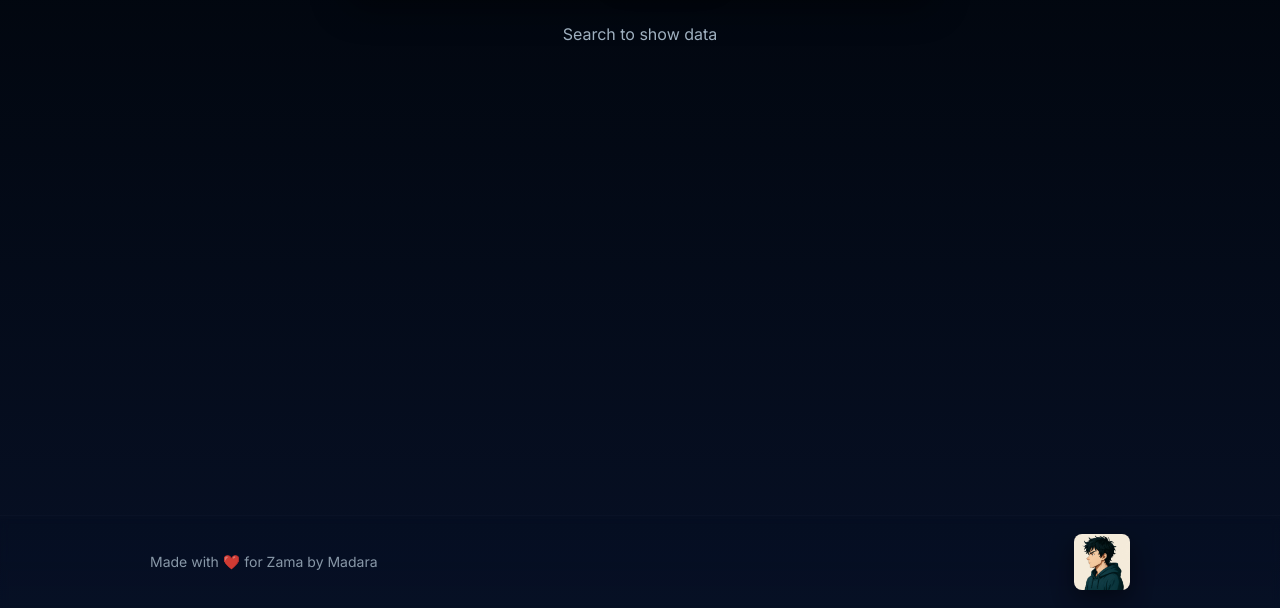
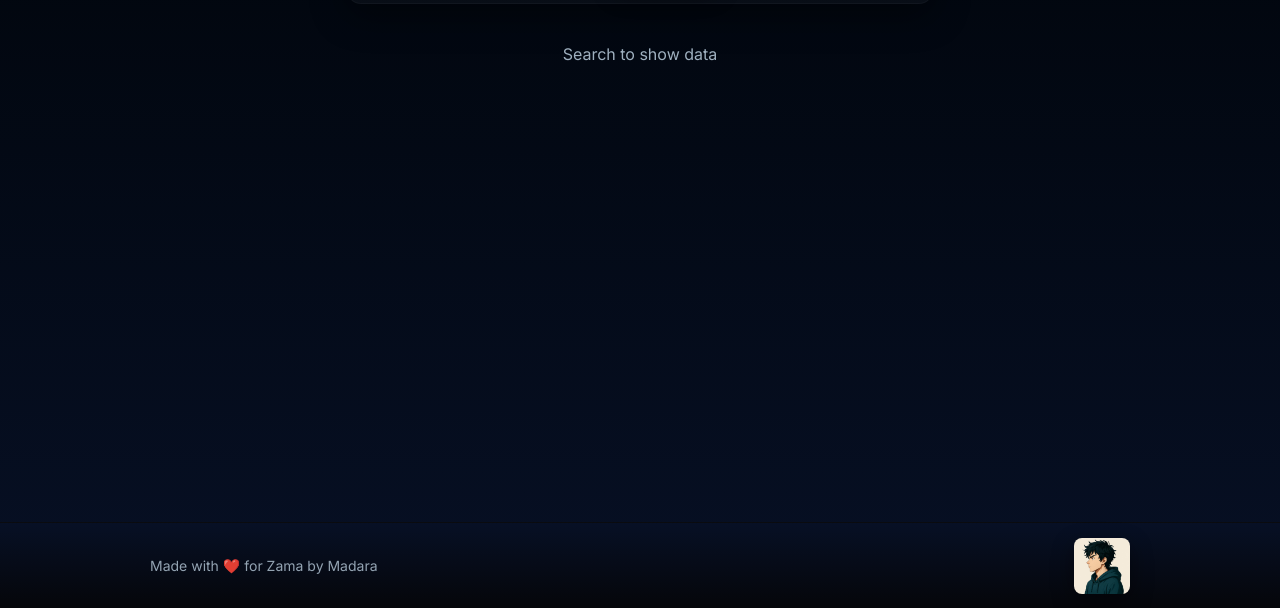
Before and after one commit to madara4356/zama-rank, a website: page public/index.html in a window 1280 px wide. Shown: the part 192-800 px from the top of the page. Drawn offline with Linux system fonts and the light colour scheme.

Commit message:
Update index.html

```diff
--- a/public/index.html
+++ b/public/index.html
@@ -3,7 +3,7 @@
 <head>
 <meta charset="utf-8" />
 <meta name="viewport" content="width=device-width,initial-scale=1" />
-<title>ZAMA RANK — footer no-overlap</title>
+<title>ZAMA RANK — footer fixed + safe padding</title>
 <link href="https://fonts.googleapis.com/css2?family=Inter:wght@400;600;700;800&display=swap" rel="stylesheet">
 <style>
   :root{
@@ -12,17 +12,18 @@
     --muted:#9fb0bf;
     --accent1:#ffd24b; --accent2:#ff6b6b;
     --text:#eaf3fb; --ok:#3ee6a8; --bad:#ff7b7b;
-    --footer-h:86px;
+    --footer-h:86px; /* default footer height used for padding */
   }
+
   *{box-sizing:border-box}
   html,body{height:100%;margin:0;padding:0;background:linear-gradient(180deg,var(--bg1),var(--bg2));}
   body{font-family:Inter,system-ui,-apple-system,Segoe UI,Roboto,Arial;color:var(--text);-webkit-font-smoothing:antialiased;line-height:1.25;}
 
-  /* layout */
+  /* Layout */
   #app{min-height:100vh;display:flex;flex-direction:column;}
-  .wrap{max-width:980px;margin:18px auto;padding:18px;flex:1;display:flex;flex-direction:column;transition:padding-bottom .12s ease;}
+  .wrap{max-width:980px;margin:18px auto;padding:18px;flex:1;display:flex;flex-direction:column;gap:12px;transition:padding-bottom .12s ease;}
 
-  .topbar{display:flex;align-items:center;gap:14px;margin-bottom:10px}
+  .topbar{display:flex;align-items:center;gap:14px;margin-bottom:6px}
   .logo{width:56px;height:56px;border-radius:12px;overflow:hidden;background:linear-gradient(135deg,var(--accent1),var(--accent2));display:flex;align-items:center;justify-content:center;box-shadow:0 8px 30px rgba(2,6,12,0.6)}
   .logo img{width:100%;height:100%;object-fit:cover;display:none}
   .logoFallback{width:72%;height:72%;display:flex;align-items:center;justify-content:center}
@@ -41,7 +42,7 @@
   .btn-clear{background:transparent;border:1px solid rgba(255,255,255,0.04);color:var(--muted)}
   .btn-share{background:linear-gradient(90deg,var(--accent1),var(--accent2)); color:#061020;}
 
-  .results{margin-top:18px;display:grid;grid-template-columns:repeat(auto-fit,minmax(260px,1fr));gap:14px;align-items:start}
+  .results{margin-top:6px;display:grid;grid-template-columns:repeat(auto-fit,minmax(260px,1fr));gap:14px;align-items:start}
   .card{background:linear-gradient(180deg, rgba(255,255,255,0.016), rgba(255,255,255,0.01));padding:16px;border-radius:12px;border:1px solid rgba(255,255,255,0.03);box-shadow:0 8px 30px rgba(2,6,12,0.6)}
   .card h3{margin:0 0 8px;font-size:14px;font-weight:700;color:#dfeff9}
   .row{display:flex;justify-content:space-between;align-items:center;margin:6px 0}
@@ -53,20 +54,18 @@
   .ms-change{display:inline-flex;gap:8px;align-items:center;font-weight:700;white-space:nowrap}
   .ms-change.up{color:var(--ok)} .ms-change.down{color:var(--bad)}
 
-  /* FOOTER — normal flow (not fixed/sticky) so it cannot overlay content */
+  /* Fixed footer — but page content gets exact bottom padding so nothing is hidden */
   footer.site-footer{
-    position:relative; /* no fixed/sticky */
-    display:flex;align-items:center;justify-content:center;
-    padding:18px 18px calc(18px + env(safe-area-inset-bottom, 0px));
-    margin-top:28px;
-    background: linear-gradient(180deg, rgba(7,16,37,0.0), rgba(7,16,37,0.06));
+    position:fixed;
+    left:0;right:0;bottom:0;
+    height:var(--footer-h);
+    display:flex;align-items:center;justify-content:center;padding:12px 18px;
+    background: linear-gradient(180deg, var(--bg2), #05060a); /* solid dark to avoid translucent band */
     border-top:1px solid rgba(255,255,255,0.02);
-    backdrop-filter: blur(4px);
-    z-index:1;
+    z-index:50;
   }
   .footer-inner{max-width:980px;width:100%;display:flex;align-items:center;justify-content:space-between;gap:12px;color:var(--muted);font-size:14px}
-  .footer-text{opacity:0.85}
-  .powered{display:flex;align-items:center;gap:10px;text-decoration:none;color:inherit}
+  .footer-text{opacity:0.92}
   .powered img{width:56px;height:56px;border-radius:8px;object-fit:cover;box-shadow:0 8px 22px rgba(0,0,0,0.45);display:none}
   .poweredFallback{width:56px;height:56px;border-radius:8px;display:flex;align-items:center;justify-content:center;background:linear-gradient(135deg,var(--accent1),var(--accent2));font-weight:800;color:#061020}
 
@@ -110,7 +109,6 @@
 
       <div id="resultArea" class="results" aria-live="polite" style="display:none"></div>
       <div id="emptyHint" class="results-empty">Search to show data</div>
-
     </div>
 
     <footer class="site-footer" id="siteFooter" aria-hidden="false">
@@ -124,11 +122,12 @@
     </footer>
   </div>
 
-  <!-- canvas for share card (unchanged skeleton) -->
   <canvas id="cardCanvas" width="1400" height="900" style="display:none"></canvas>
 
 <script>
-/* reveal raster logo + footer avatar fallback */
+/* small JS helpers + padding fallback to protect content from being hidden under the footer */
+
+/* reveal raster logo + footer avatar if available otherwise fallback */
 function revealAssets(){
   const logoImg = document.getElementById('logoImg');
   const logoFallback = document.getElementById('logoFallback');
@@ -151,7 +150,21 @@ function revealAssets(){
 }
 revealAssets();
 
-/* helpers and UI (kept minimal for clarity) */
+/* ensure wrap has enough bottom padding so last card is above footer */
+function updateWrapPadding(){
+  const footer = document.getElementById('siteFooter');
+  const wrap = document.getElementById('wrap');
+  if(!footer || !wrap) return;
+  // measure footer actual height (account for safe area)
+  const rect = footer.getBoundingClientRect();
+  const height = Math.ceil(rect.height);
+  wrap.style.paddingBottom = (height + 18) + 'px';
+}
+window.addEventListener('load', ()=>{ updateWrapPadding(); setTimeout(updateWrapPadding, 350); });
+window.addEventListener('resize', updateWrapPadding);
+window.addEventListener('orientationchange', ()=>setTimeout(updateWrapPadding, 200));
+
+/* small UI/data helpers (kept minimal) */
 const $ = id => document.getElementById(id);
 function fmtNum(n,d=6){ if(n==null || !isFinite(Number(n))) return '-'; return Number(n).toFixed(d); }
 function progressToTop100(rank){ if(!isFinite(rank)) return 0; rank=Number(rank); if(rank<=100) return Math.max(0,Math.min(1,(100-rank)/99)); return Math.max(0,Math.min(1,(1500-rank)/(1500-100))); }
@@ -180,7 +193,7 @@ function mkCard(title, meta, neighbor){
   return el;
 }
 
-/* Search flow (demo fetch stub — replace with your API) */
+/* performSearch — replace simulated data with your API call */
 let lastSearch = null;
 async function performSearch(){
   const raw = ($('username').value||'').trim(); if(!raw){ $('username').focus(); return; }
@@ -189,15 +202,15 @@ async function performSearch(){
   const container = $('resultArea'); container.innerHTML='';
   for(let i=0;i<3;i++){ const s=document.createElement('div'); s.className='card'; s.innerHTML=`<h3>Loading…</h3><div style="color:var(--muted);margin-top:6px">Fetching data</div>`; container.appendChild(s); }
 
-  // Replace the block below with your real fetch to API_BASE
-  await new Promise(r=>setTimeout(r,400));
-  const data = {
-    results: {
+  // TODO: replace this with:
+  // const res = await fetch(`${API_BASE}?username=${encodeURIComponent(handle)}`);
+  // const data = await res.json();
+  await new Promise(r=>setTimeout(r,380));
+  const data = { results: {
       '24h': { found:true, rank:186, mindshare:0.149065 },
       '7d':  { found:true, rank:174, mindshare:0.138237 },
       '30d': { found:true, rank:289, mindshare:0.083846 }
-    }
-  };
+  }};
 
   const results = data.results || {};
   container.innerHTML='';
@@ -208,6 +221,8 @@ async function performSearch(){
     container.appendChild(mkCard(k, results[k]||{}, neighbor));
   }
   lastSearch = { handle, data };
+  // ensure padding still correct after render
+  setTimeout(updateWrapPadding, 80);
 }
 
 function hideResults(){ $('resultArea').style.display='none'; $('emptyHint').style.display='block'; }
@@ -217,6 +232,8 @@ document.getElementById('searchBtn').addEventListener('click', performSearch);
 document.getElementById('clearBtn').addEventListener('click', ()=>{ $('username').value=''; lastSearch=null; hideResults(); });
 document.getElementById('username').addEventListener('keydown', e=>{ if(e.key==='Enter') performSearch(); });
 
+/* set initial wrap padding so content isn't hidden by fixed footer (will be updated on load/resize) */
+document.getElementById('wrap').style.paddingBottom = (parseInt(getComputedStyle(document.documentElement).getPropertyValue('--footer-h')||'86',10) + 18) + 'px';
 hideResults();
 </script>
 </body>
```
